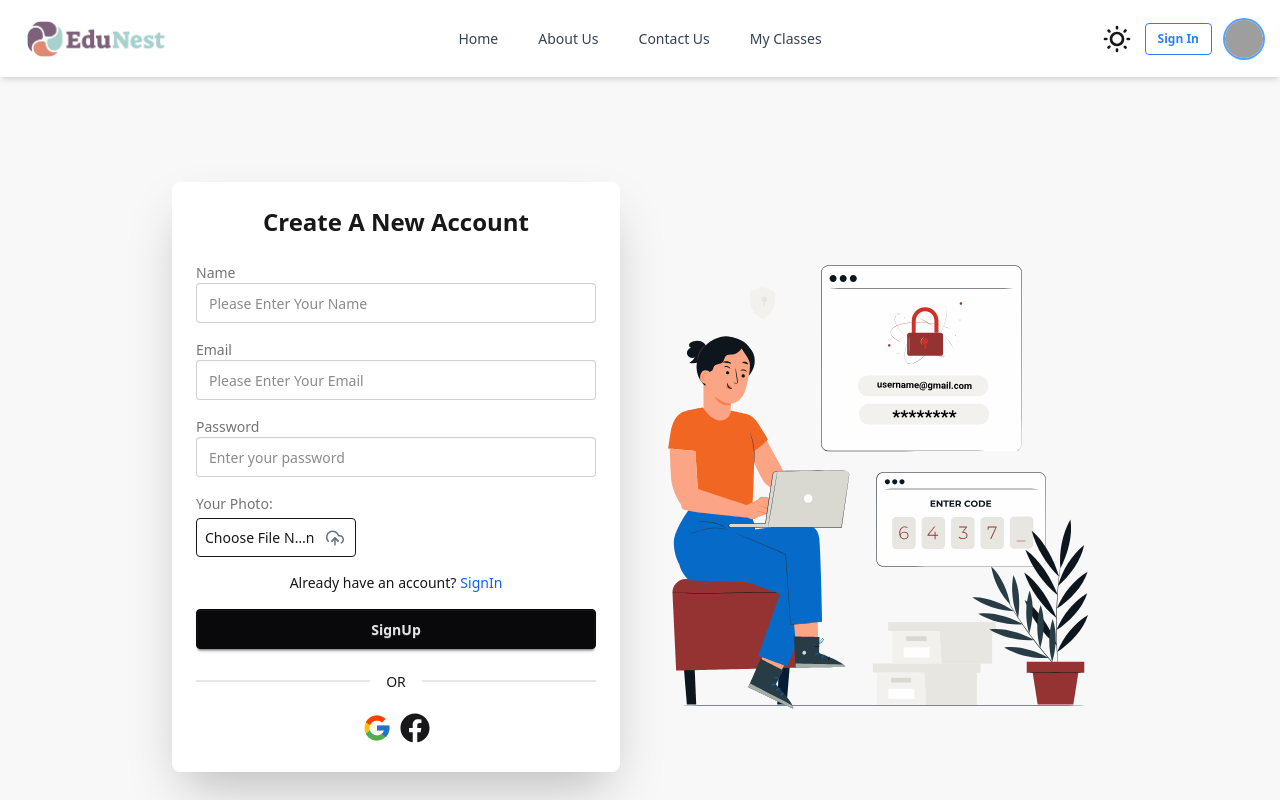
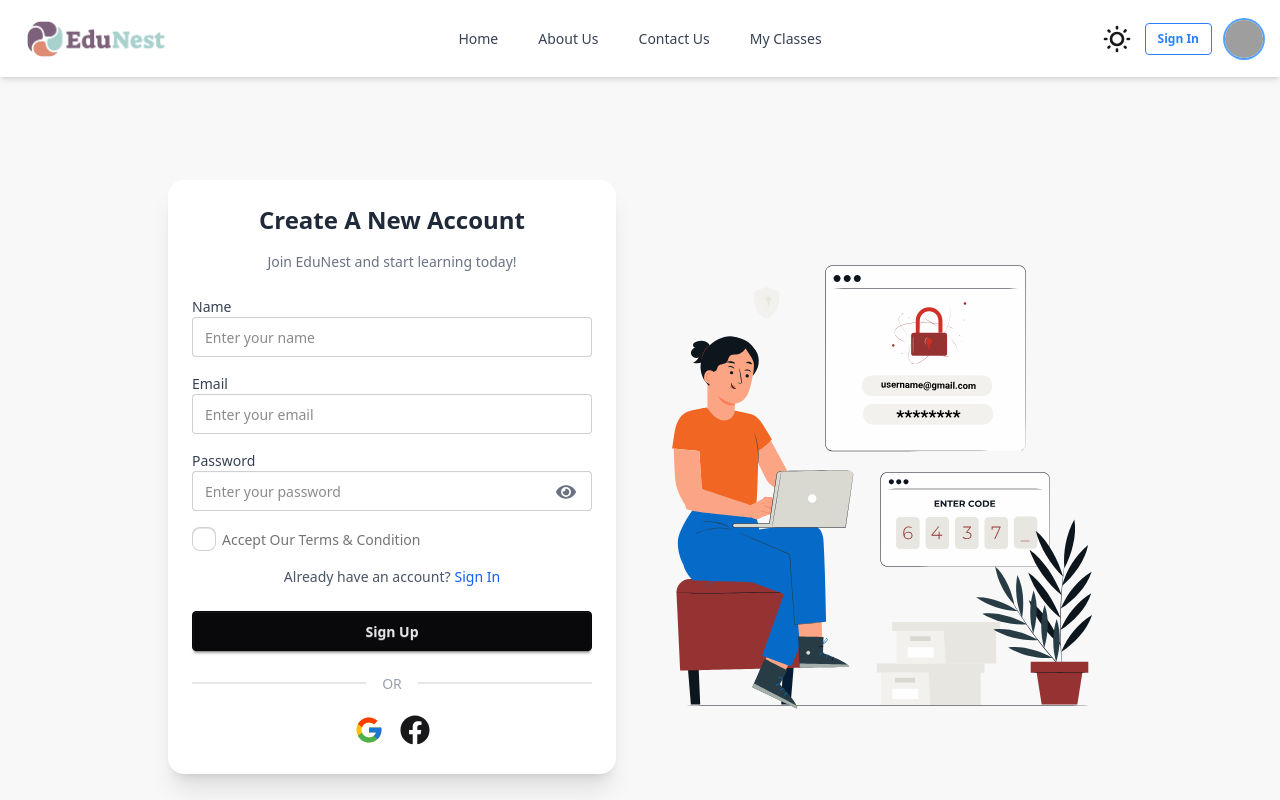
Before and after one commit to MujahidulIslam4541/EduNest-FrontEnd, a React (Vite) app: page /signUp in a window 1280 px wide. Shown: the top 800 px of the page. Built offline with nearby package versions, Linux system fonts and the light colour scheme; grey boxes are pictures that could not be loaded.

Commit message:
added register form terms and condition and manage show password and hide password state

```diff
--- a/package.json
+++ b/package.json
@@ -19,6 +19,7 @@
     "react": "^19.0.0",
     "react-calendar": "^5.1.0",
     "react-dom": "^19.0.0",
+    "react-hot-toast": "^2.5.2",
     "react-icons": "^5.5.0",
     "react-intersection-observer": "^9.16.0",
     "react-lottie": "^1.2.10",
--- a/src/Pages/HomePage/Register/Register.jsx
+++ b/src/Pages/HomePage/Register/Register.jsx
@@ -1,102 +1,126 @@
-import Lottie from 'lottie-react'
-import React from 'react'
-import { Link } from 'react-router'
-import RegisterLottieData from '../../../assets/Lotti/register.json'
-import { FaFileUpload } from 'react-icons/fa'
-import Google from '../../../components/hooks/LoginWithGoogle/Google'
-import Facebook from '../../../components/hooks/loginWithFacebook/facebook'
-import { FiUploadCloud } from 'react-icons/fi'
-
+import Lottie from 'lottie-react';
+import { Link } from 'react-router-dom'; // Fixed: should be react-router-dom
+import RegisterLottieData from '../../../assets/Lotti/register.json';
+import Google from '../../../components/hooks/LoginWithGoogle/Google';
+import Facebook from '../../../components/hooks/loginWithFacebook/facebook';
+import { FaEye, FaEyeSlash } from 'react-icons/fa';
+import { useState } from 'react';
+import toast from 'react-hot-toast';
 
 const Register = () => {
+  const [showPassword, setShowPassword] = useState(false)
   const handleRegister = (e) => {
-    e.preventDefault()
-    const data = e.target;
-    const name = data.name.value
-    const email = data.email.value
-    const password = data.password.value
-    // const name=e.target.name.value;
-    // const email=e.target.email.value;
-    // const password=e.target.value;
-    console.log({ name, email, password })
-  }
+    e.preventDefault();
+    const form = e.target;
+    const name = form.name.value;
+    const email = form.email.value;
+    const password = form.password.value;
+    const terms = form.terms.checked;
+    if (!terms) {
+      toast.error("Please Accept Our Terms & Condition.")
+      return;
+    }
+    console.log({ name, email, password, terms });
+  };
+
   return (
-    <div className="hero bg-base-200 min-h-screen px-4">
-      <div className="hero-content flex-col lg:flex-row-reverse gap-10 w-full max-w-6xl">
+    <div className="hero min-h-screen bg-base-200 px-4">
+      <div className="hero-content flex-col-reverse lg:flex-row-reverse gap-12 w-full max-w-6xl">
 
         {/* Lottie Animation */}
         <div className="w-full max-w-md">
-          <Lottie animationData={RegisterLottieData} />
+          <Lottie animationData={RegisterLottieData} loop={true} />
         </div>
 
-        {/* register section */}
-        <div className="card bg-base-100 w-full max-w-md shadow-2xl">
+        {/* Register Form Card */}
+        <div className="card w-full max-w-md bg-base-100 shadow-xl rounded-2xl">
           <div className="card-body">
-            <h2 className="text-2xl font-bold text-center mb-4">Create A New Account</h2>
-            <form onSubmit={handleRegister} action="" className='space-y-4'>
-              {/* name Field */}
+            <h2 className="text-2xl font-bold text-center text-gray-800 mb-2">Create A New Account</h2>
+            <p className="text-sm text-gray-500 text-center mb-4">Join EduNest and start learning today!</p>
+
+            <form onSubmit={handleRegister} className="space-y-4">
+
+              {/* Name Field */}
               <div>
-                <label className='label font-medium'>Name</label>
-                <input type="text"
-                  name='name'
-                  className='input input-border w-full'
-                  placeholder='Please Enter Your Name'
-                  required />
-              </div>
-              {/* email Field */}
-              <div>
-                <label className='label font-medium'>Email</label>
-                <input type="email"
-                  name='email'
-                  className='input input-border w-full'
-                  placeholder='Please Enter Your Email'
-                  required />
-              </div>
-              {/* password field  */}
-              <div>
-                <label className="label font-medium">Password</label>
+                <label className="label text-sm font-medium text-gray-700">Name</label>
                 <input
-                  type="password"
-                  name="password"
+                  type="text"
+                  name="name"
+                  className="input input-bordered w-full"
+                  placeholder="Enter your name"
                   required
-                  className="input input-bordered w-full"
-                  placeholder="Enter your password"
                 />
               </div>
-              {/* Image Filed */}
+
+              {/* Email Field */}
               <div>
-                <label className='label font-medium mb-1'>Your Photo:</label>
-                <div className='relative w-40'>
-                  <input
-                    className='border rounded w-full p-2 pr-10'
-                    type='file'
-                  />
-                  <FiUploadCloud className='absolute right-3 top-1/2 transform -translate-y-1/2 text-gray-500 text-lg' />
+                <label className="label text-sm font-medium text-gray-700">Email</label>
+                <input
+                  type="email"
+                  name="email"
+                  className="input input-bordered w-full"
+                  placeholder="Enter your email"
+                  required
+                />
+              </div>
 
-                </div>
+              {/* Password Field */}
+              <div className="relative">
+                <label className="label text-sm font-medium text-gray-700">Password</label>
+
+                {/* Input Field with extra padding on right for icon */}
+                <input
+                  type={showPassword ? 'text' : 'password'}
+                  name="password"
+                  className="input input-bordered w-full pr-12"  // <-- pr-12 ensures padding space for icon
+                  placeholder="Enter your password"
+                  required
+                />
+
+                {/* Eye Icon Button */}
+                <button
+                  type="button"
+                  onClick={() => setShowPassword(!showPassword)}
+                  className="absolute right-4 top-[32px] text-gray-500" // Adjust top based on your input height
+                >
+                  {showPassword ? <FaEyeSlash size={20} /> : <FaEye size={20} />}
+
+                </button>
               </div>
-              {/* Go to login page */}
-              <div>
-                <p className="text-sm text-center">
-                  Already have an account?
-                  <Link to="/SignIn" className="text-blue-600 font-medium ml-1 hover:underline">
-                    SignIn
-                  </Link>
-                </p>
-              </div>
+
+              {/* checkbox  */}
+              <label className="label">
+                <input type="checkbox" name='terms' className="checkbox" />
+                Accept Our Terms & Condition
+              </label>
+
+              {/* Login Redirect */}
+              <p className="text-sm text-center text-gray-600">
+                Already have an account?
+                <Link to="/signIn" className="ml-1 text-blue-600 font-medium hover:underline">
+                  Sign In
+                </Link>
+              </p>
+
               {/* Submit Button */}
-              <button type='submit' className='btn w-full btn-neutral'> SignUp</button>
+              <button type="submit" className="btn btn-neutral w-full mt-2">
+                Sign Up
+              </button>
             </form>
-            <div className="divider">OR</div>
-            <div className='flex gap-2 justify-center'>
-              <Google></Google>
-              <Facebook></Facebook>
+
+            <div className="divider text-gray-400">OR</div>
+
+            {/* Social Login */}
+            <div className="flex justify-center gap-4">
+              <Google />
+              <Facebook />
             </div>
           </div>
         </div>
+
       </div>
     </div>
-  )
-}
+  );
+};
 
-export default Register
+export default Register;
--- a/src/Pages/HomePage/login/Login.jsx
+++ b/src/Pages/HomePage/login/Login.jsx
@@ -14,22 +14,24 @@ const Login = () => {
 
   }
   return (
-    <div className="hero bg-base-200 min-h-screen px-4">
-      <div className="hero-content flex-col lg:flex-row-reverse gap-10 w-full max-w-6xl">
+    <div className="hero min-h-screen bg-base-200 px-4">
+      <div className="hero-content flex-col-reverse lg:flex-row-reverse gap-12 w-full max-w-6xl">
 
         {/* Lottie Animation */}
         <div className="w-full max-w-md">
-          <Lottie animationData={loginLottieData} />
+          <Lottie animationData={loginLottieData} loop={true} />
         </div>
 
         {/* Login Card */}
-        <div className="card bg-base-100 w-full max-w-md shadow-2xl">
+        <div className="card w-full max-w-md bg-base-100 shadow-xl rounded-2xl">
           <div className="card-body">
-            <h2 className="text-2xl font-bold text-center mb-4">Login to Your Account</h2>
+            <h2 className="text-2xl font-bold text-center text-gray-800 mb-2">Login to Your Account</h2>
+            <p className="text-center text-sm text-gray-500 mb-4">Welcome back! Please enter your credentials to continue.</p>
 
             <form onSubmit={handleLogin} className="space-y-4">
+              {/* Email Input */}
               <div>
-                <label className="label font-medium">Email</label>
+                <label className="label text-sm font-medium text-gray-700">Email</label>
                 <input
                   type="email"
                   name="email"
@@ -38,8 +40,10 @@ const Login = () => {
                   placeholder="Enter your email"
                 />
               </div>
+
+              {/* Password Input */}
               <div>
-                <label className="label font-medium">Password</label>
+                <label className="label text-sm font-medium text-gray-700">Password</label>
                 <input
                   type="password"
                   name="password"
@@ -49,30 +53,31 @@ const Login = () => {
                 />
               </div>
 
-              <div className="flex justify-between items-center text-sm">
-                <a className="link link-hover text-blue-600">Forgot password?</a>
-                <p className="text-sm text-center">
-                  Don't have an account?
-                  <Link to="/signUp" className="text-blue-600 font-medium ml-1 hover:underline">
-                    Create one
-                  </Link>
-                </p>
-
+              {/* Forgot password and signup */}
+              <div className="flex justify-between text-sm text-gray-600">
+                <a href="#" className="hover:underline text-blue-600">Forgot password?</a>
+                <span>
+                  Don’t have an account?
+                  <Link to="/signUp" className="ml-1 font-medium text-blue-600 hover:underline">Sign up</Link>
+                </span>
               </div>
 
+              {/* Submit Button */}
               <button type="submit" className="btn btn-neutral w-full mt-2">Login</button>
             </form>
-            <div className='divider'>OR</div>
-            <div className='flex justify-center gap-2'>
-              <Google></Google>
-              <Facebook></Facebook>
+
+            {/* Divider */}
+            <div className="divider text-gray-400">OR</div>
+
+            {/* Social Login */}
+            <div className="flex justify-center gap-4">
+              <Google />
+              <Facebook />
             </div>
           </div>
         </div>
-
       </div>
     </div>
-
   )
 }
 
--- a/src/components/Footer/Footer.jsx
+++ b/src/components/Footer/Footer.jsx
@@ -6,7 +6,7 @@ import { Link } from 'react-router'
 const Footer = () => {
     return (
         <div>
-            <footer className="footer footer-horizontal footer-center bg-base-200 text-base-content rounded p-10">
+            <footer className="footer footer-horizontal footer-center bg-base-300 text-base-content rounded p-10">
                 <div>
                     <img src="\src\assets\Edu-Nest-Main-Logo-1.png" alt="" className='w-40 h-10' />
                 </div>
--- a/src/main.jsx
+++ b/src/main.jsx
@@ -4,9 +4,11 @@ import ReactDOM from "react-dom/client";
 import { RouterProvider } from "react-router-dom";
 import router from "./Routes/Router";
 import "./index.css";
+import { Toaster } from "react-hot-toast";
 
 ReactDOM.createRoot(document.getElementById("root")).render(
   <React.StrictMode>
+    <Toaster />
     <RouterProvider router={router} />
   </React.StrictMode>
 );
```
Also changed, not shown: 1 other file (tests, documents, lock files or other folders).
